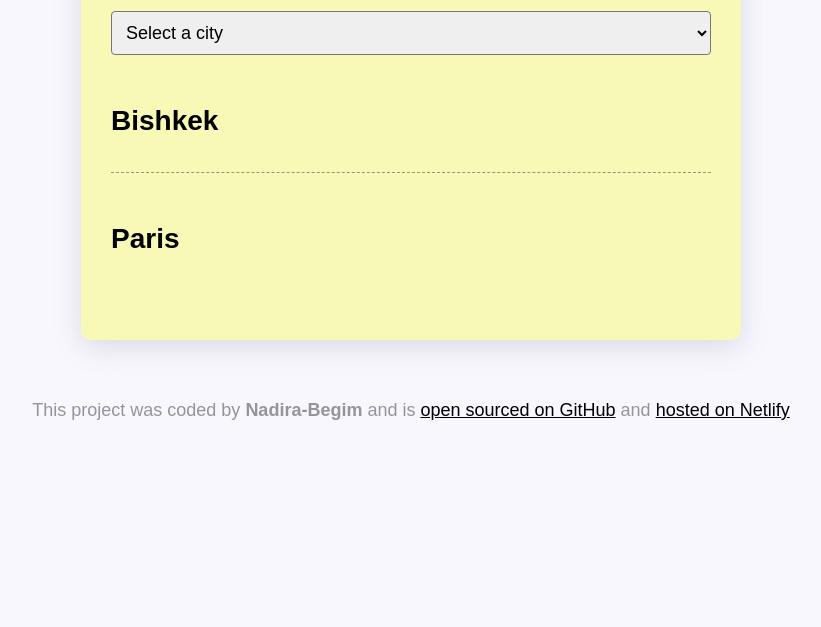
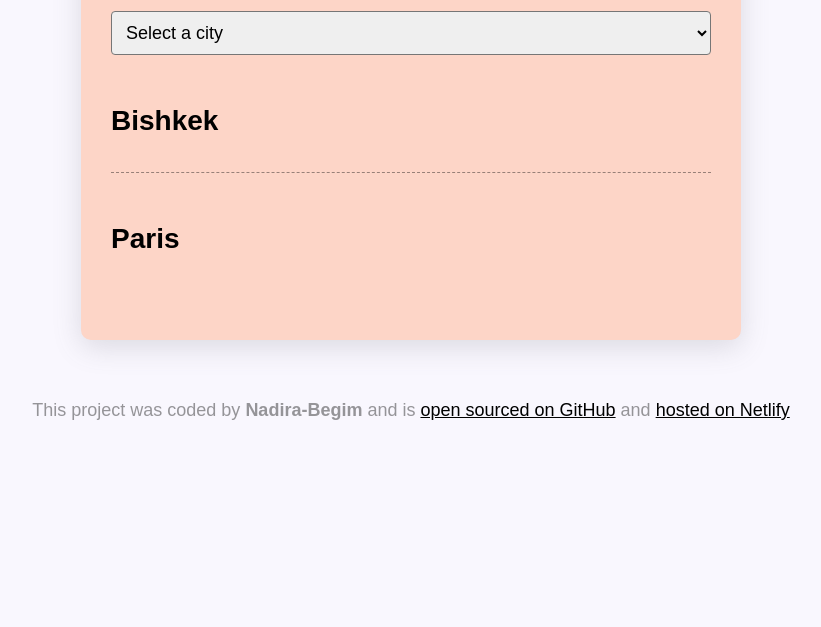
Before and after one commit to Nadi2894/World-Clock, a plain HTML site: page index.html in a window 1280 px wide. Shown: the part 173-800 px from the top of the page, without its empty margins (229-1050 px from the left). Drawn offline with nearby package versions, Linux system fonts and the light colour scheme; a script that the page names is missing.

Commit message:
container color changed

```diff
--- a/src/style.css
+++ b/src/style.css
@@ -22,7 +22,7 @@ a {
   color: black;
 }
 .container {
-  background-color: rgba(248, 248, 170, 0.847);
+  background-color: rgb(253, 213, 199);
   max-width: 600px;
   margin: 60px auto;
   padding: 30px;
```
